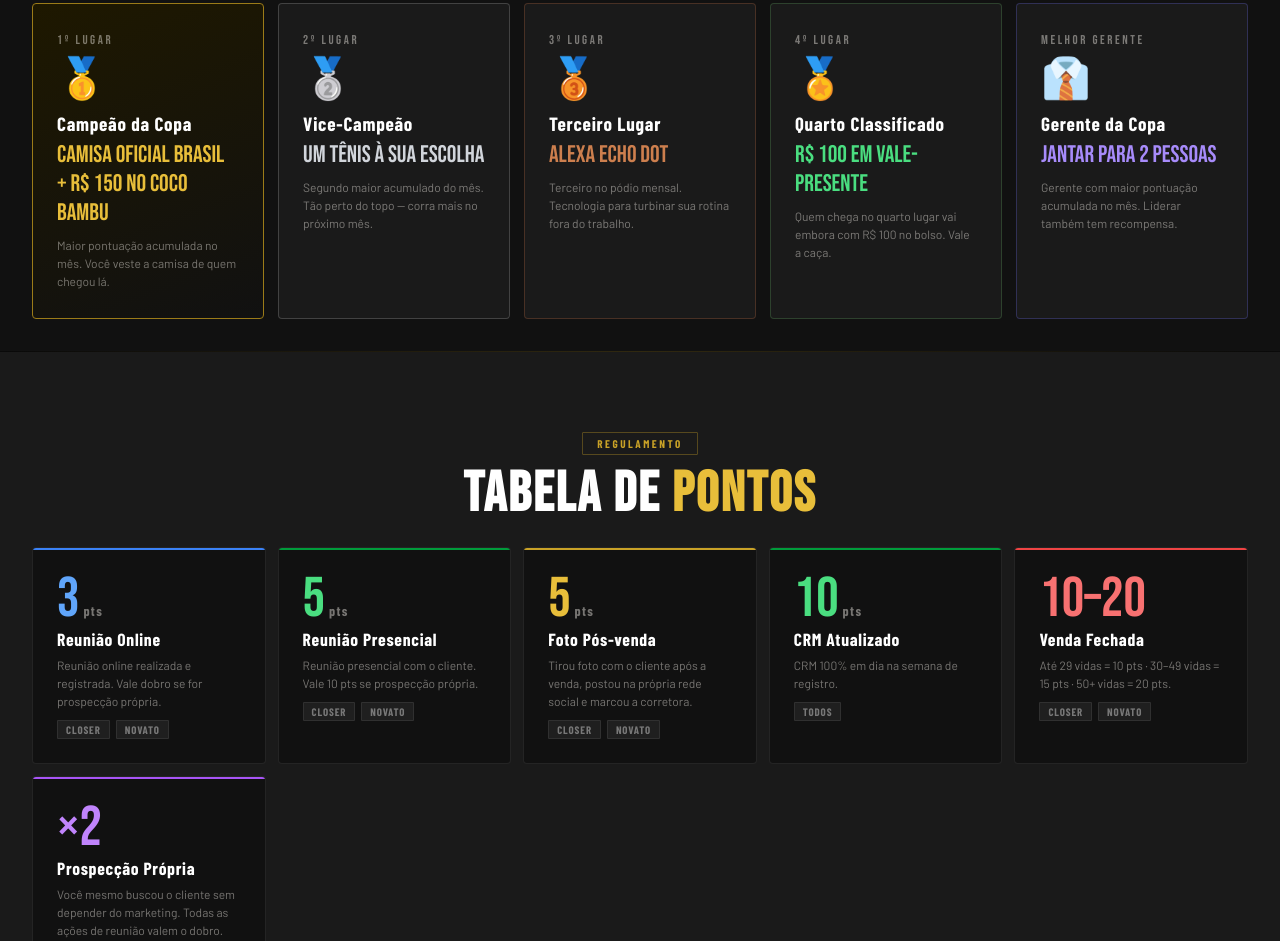
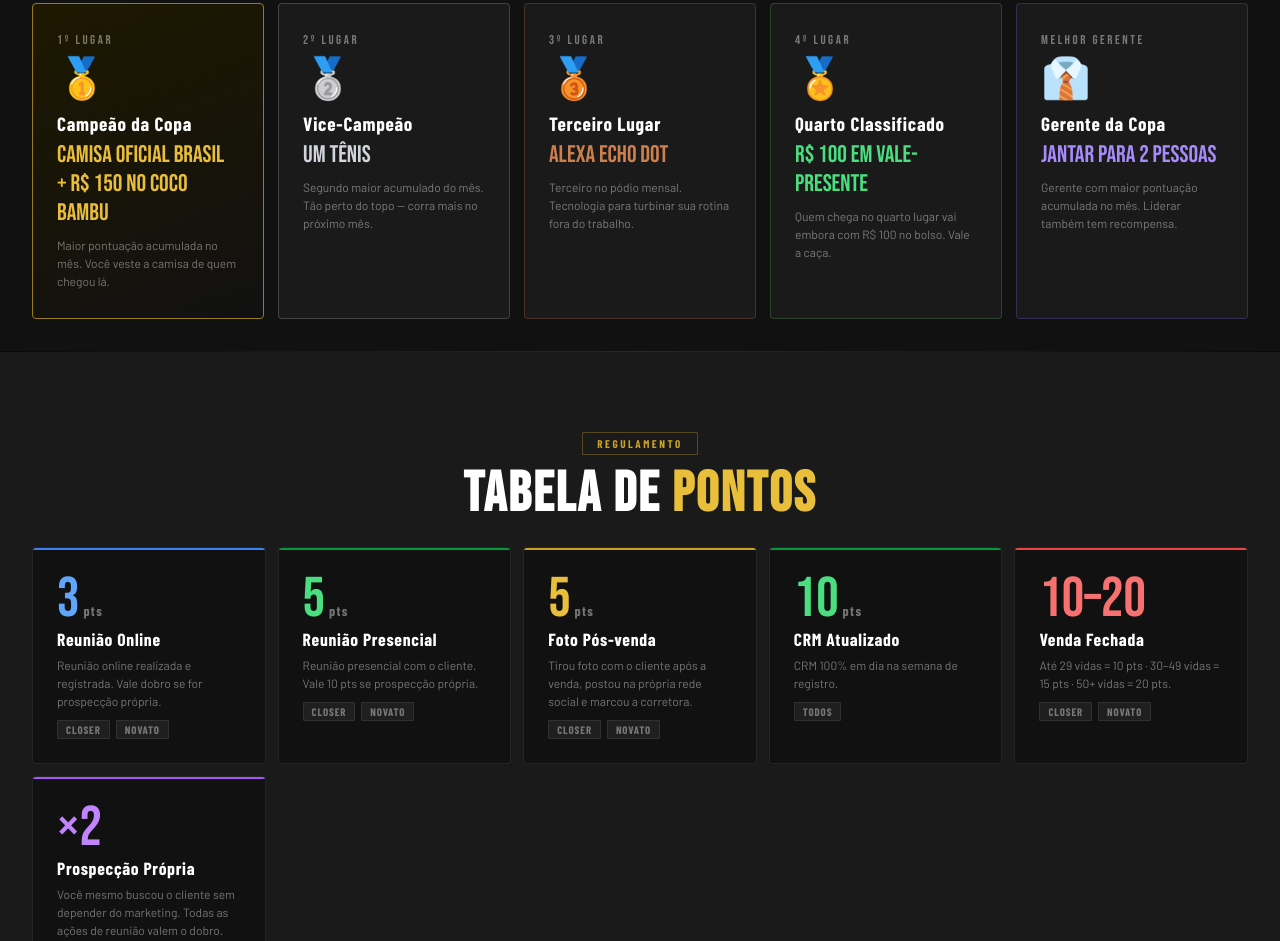
Before and after one commit to diegolimak/gols-de-ouro, a plain HTML site: page index.html in a window 1280 px wide. Shown: the part 2755-3696 px from the top of the page. Drawn offline with nearby package versions, Linux system fonts and the light colour scheme; a web font is replaced by a local one.

Commit message:
Update award prize text for silver medal

```diff
--- a/index.html
+++ b/index.html
@@ -211,7 +211,7 @@
         <div class="award-pos">2º lugar</div>
         <div class="award-medal">🥈</div>
         <div class="award-title">Vice-Campeão</div>
-        <div class="award-prize silver-txt">Um Tênis à sua escolha</div>
+        <div class="award-prize silver-txt">Um Tênis</div>
         <div class="award-desc">Segundo maior acumulado do mês. Tão perto do topo — corra mais no próximo mês.</div>
       </div>
 
```
